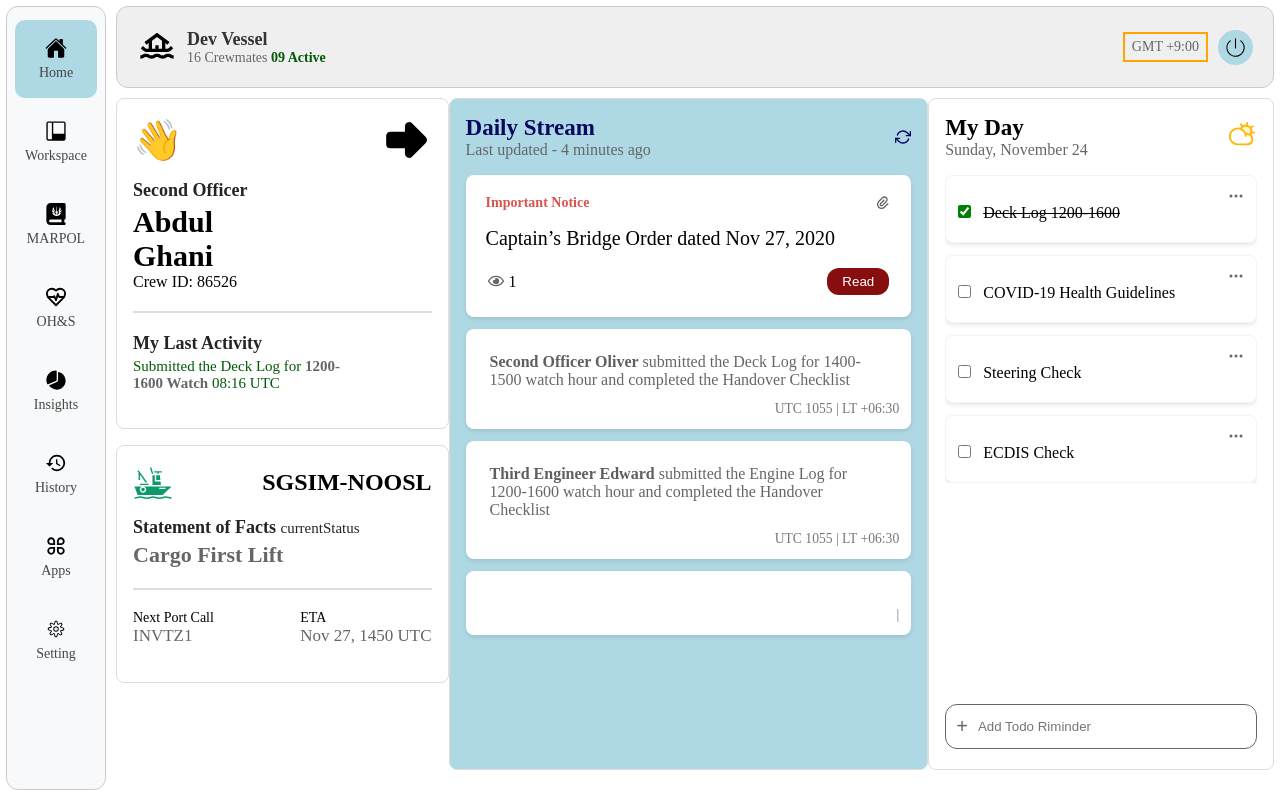
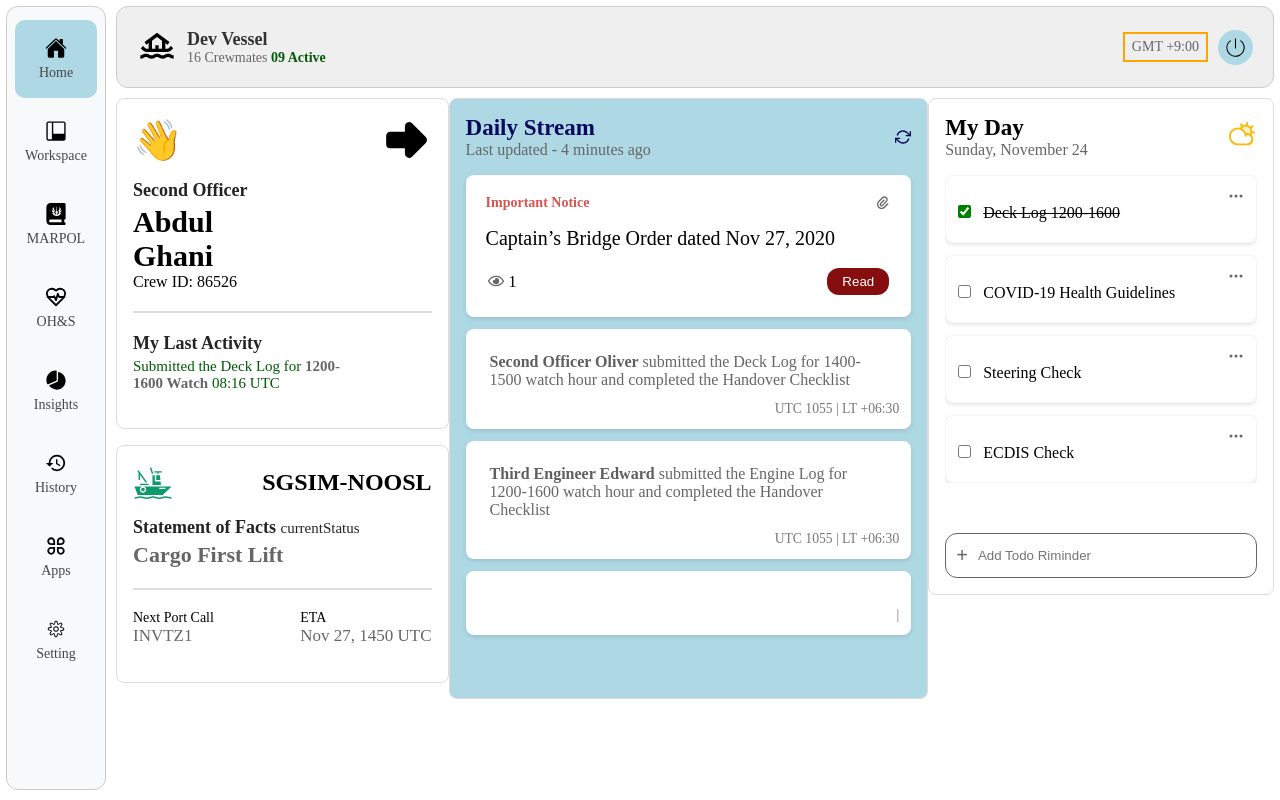
Before and after one commit to MantashaZubair/Assignment-task, a React (Vite) app: page / in a window 1280 px wide. Built offline with nearby package versions, Linux system fonts and the light colour scheme.

Commit message:
Update Dashboard.css

```diff
--- a/src/styles/Dashboard.css
+++ b/src/styles/Dashboard.css
@@ -3,7 +3,7 @@
     margin-left: 110px;
     padding: 6px;
     background-color: #ffffff;
-    height: 100vh;
+    height: 98%;
     width: calc(100% - 110px);
 }
 
@@ -15,15 +15,9 @@
 }
 
 .dashboard-content {
-    height: 84vh;
     display: flex;
     justify-content: space-between;
-    /* border: 1px solid gray; */
     margin-top: 10px;
-    border-radius: 12px;
-    /* padding: 10px; */
-
-
 }
 
 @media (max-width: 768px) {
```
